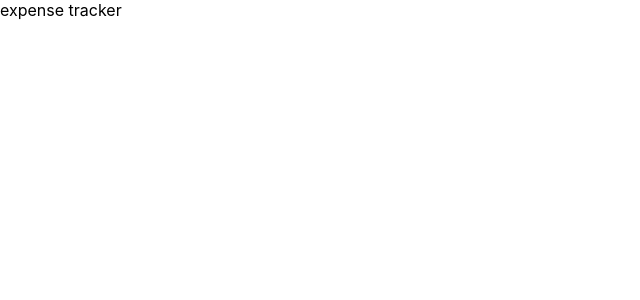
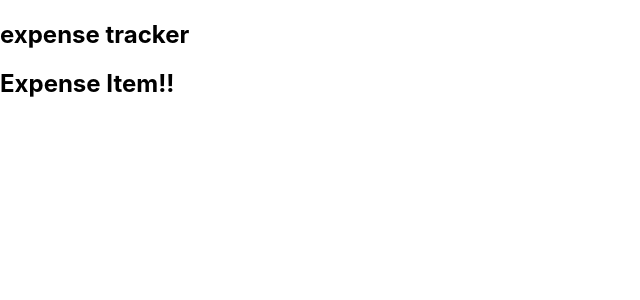
Before and after one commit to jeffadavid/expense_tracker, a React (Create React App) app: page / in a window 1280 px wide. Shown: the top 300 px of the page, without its empty margins (0-640 px from the left). Built offline with nearby package versions, Linux system fonts and the light colour scheme.

Commit message:
Adding ExpenseItem component

```diff
--- a/src/App.js
+++ b/src/App.js
@@ -1,8 +1,11 @@
+import React from "react";
+import ExpenseItem from "./components/ExpenseItem";
 
 function App() {
   return (
     <div>
-      expense tracker
+      <h2>expense tracker</h2>
+      <ExpenseItem />
     </div>
   );
 }
--- /dev/null
+++ b/src/components/ExpenseItem.js
@@ -0,0 +1,11 @@
+import React from 'react'
+
+function ExpenseItem() {
+  return (
+    <div>
+      <h2>Expense Item!!</h2>
+    </div>
+  )
+}
+
+export default ExpenseItem
```
